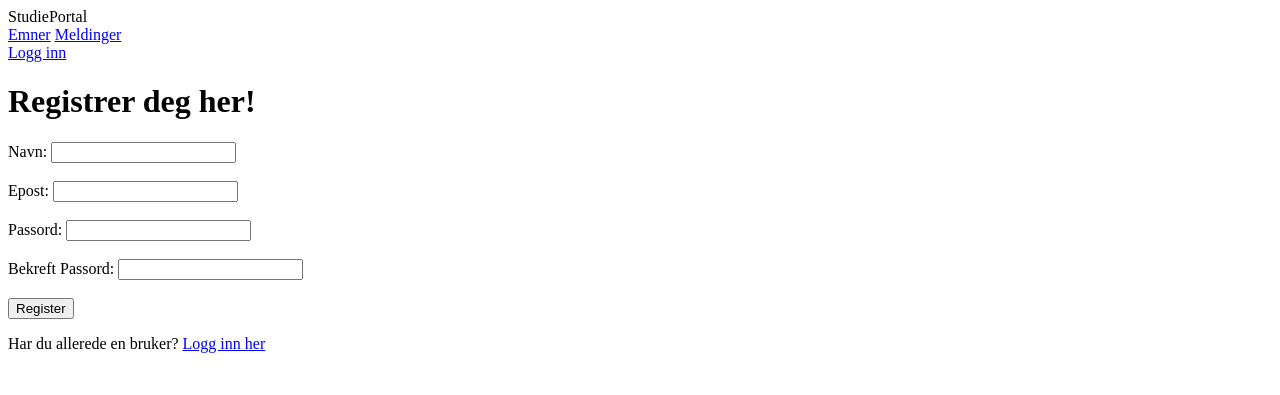
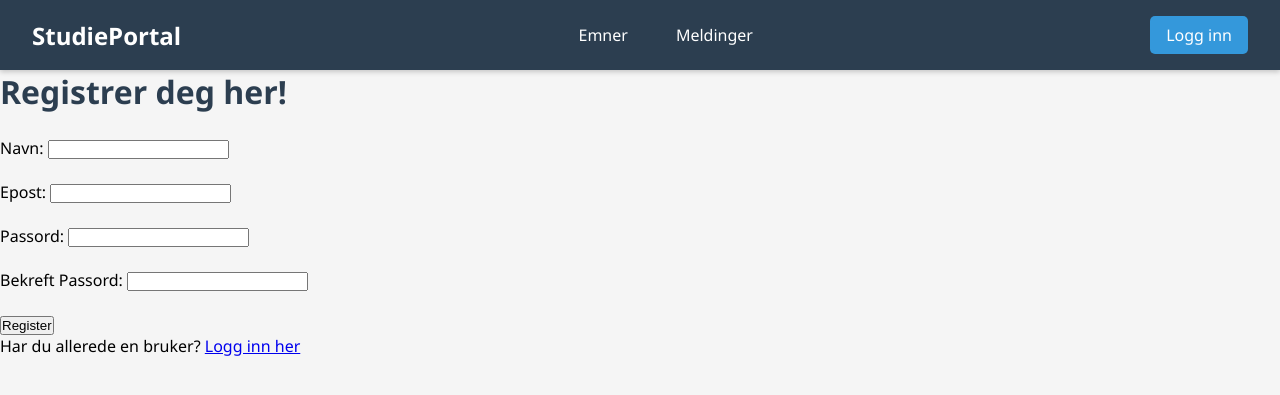
Before and after one commit to BnjMui/datasikkerhet_i_utvikling_og_drift_v26, a PHP site: page /register.php in a window 1280 px wide. Shown: the top 395 px of the page. Run offline with PHP 8.4, Linux system fonts and the light colour scheme; data that the repository does not hold is empty.

Commit message:
fikset css og fjernet små feil

```diff
--- a/login.php
+++ b/login.php
@@ -3,6 +3,7 @@
 <head>
     <meta charset="UTF-8">
     <meta name="viewport" content="width=device-width, initial-scale=1.0">
+    <link rel="stylesheet" href="styles.css">
     <title>Registeringsside</title>
 </head>
 <body>
@@ -15,7 +16,7 @@
     </nav>
 
     <div class="user-section">
-        <span class="current-page"><?php echo ucfirst($currentPage); ?></span>
+
 
         <?php if (isset($_SESSION['user'])): ?>
             <!-- Innlogget bruker -->
--- a/register.php
+++ b/register.php
@@ -3,6 +3,7 @@
 <head>
     <meta charset="UTF-8">
     <meta name="viewport" content="width=device-width, initial-scale=1.0">
+    <link rel="stylesheet" href="styles.css">
     <title>Registreringsside</title>
 </head>
 <body>
@@ -15,7 +16,7 @@
     </nav>
 
     <div class="user-section">
-        <span class="current-page"><?php echo ucfirst($currentPage); ?></span>
+
 
         <?php if (isset($_SESSION['user'])): ?>
             <!-- Innlogget bruker -->
```
